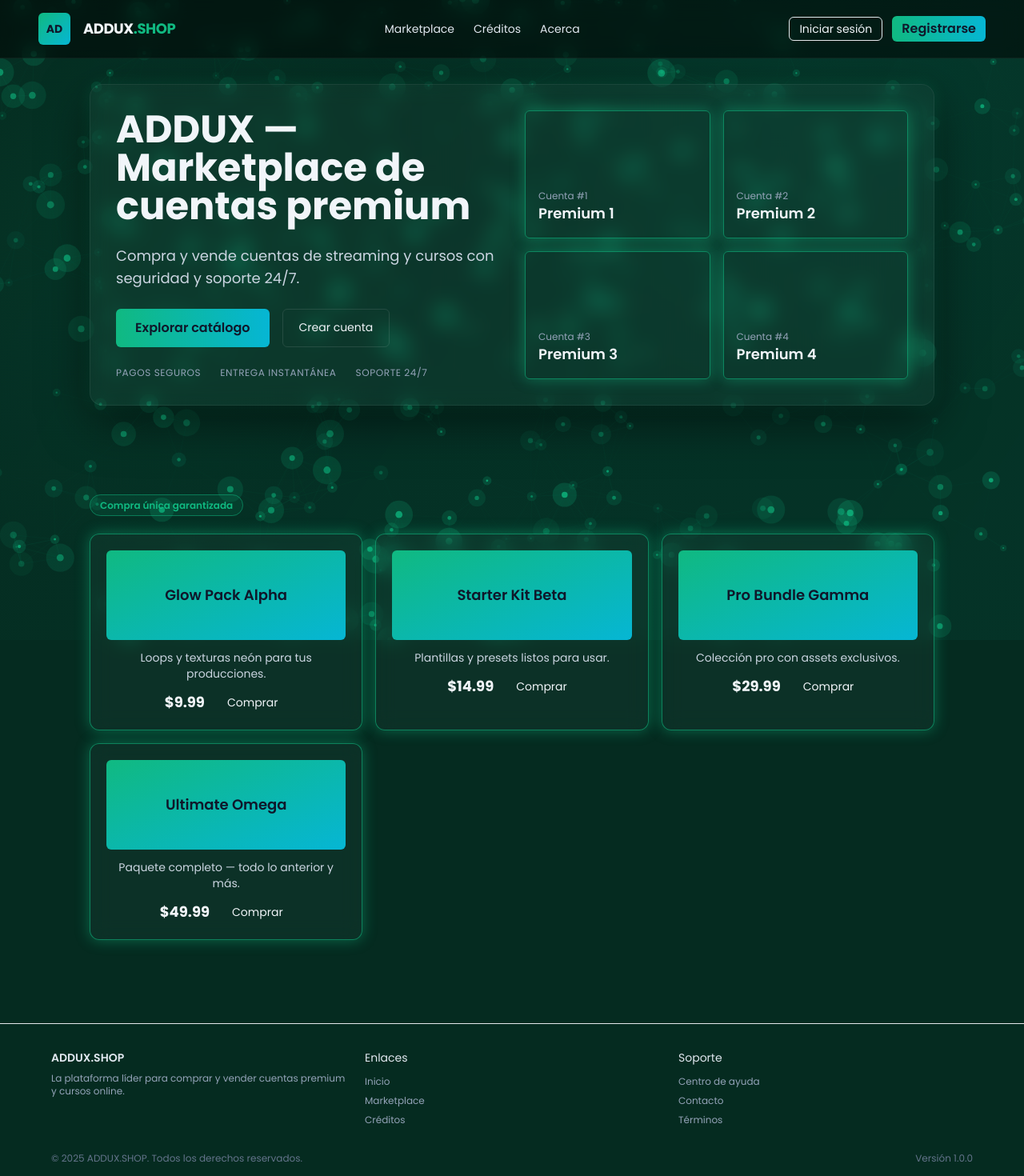
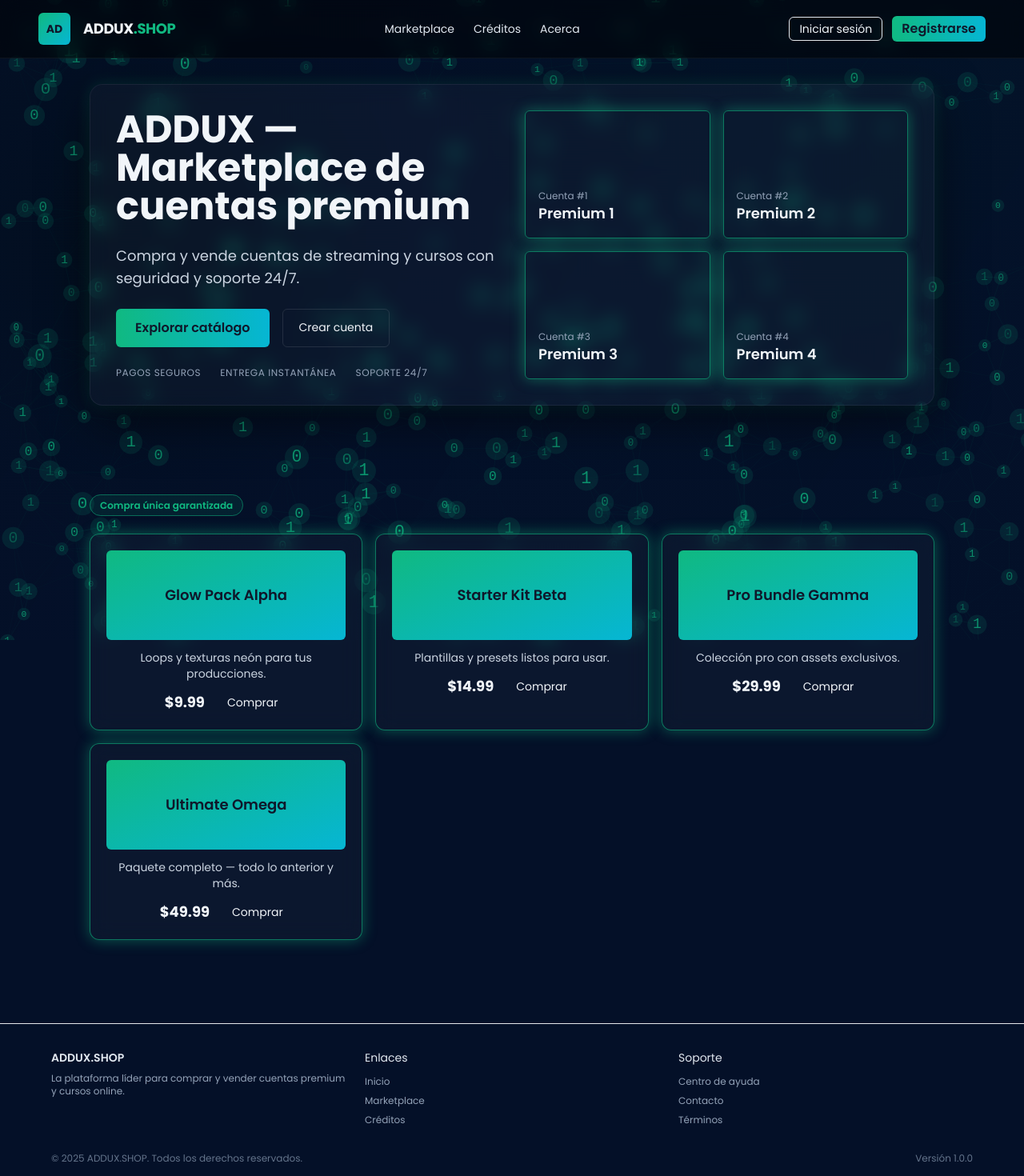
Before and after one commit to wilmer73964430/wilmerdev, a Next.js app in the folder frontend/: page / in a window 1280 px wide. Shown: the top 1470 px of the page at 80% size. Built offline with nearby package versions, Linux system fonts and the light colour scheme.

Commit message:
feat(frontend): add code-mode particles; enable code-mode in AppLayout (reduced density)

```diff
--- a/frontend/components/layout/AppLayout.tsx
+++ b/frontend/components/layout/AppLayout.tsx
@@ -11,7 +11,7 @@ export const AppLayout = ({ children }: { children: ReactNode }) => (
       <meta name="description" content="Marketplace para cuentas premium y cursos" />
     </Head>
     {/* Particle background sits behind content (reduced density) */}
-    <Particles density={0.0004} />
+    <Particles density={0.0004} mode="code" />
     <Header />
     <main className="relative px-6 md:px-12 py-8 max-w-6xl mx-auto space-y-8 z-10">{children}</main>
     <Footer />
--- a/frontend/components/ui/Particles.tsx
+++ b/frontend/components/ui/Particles.tsx
@@ -1,7 +1,7 @@
 "use client";
 import { useEffect, useRef } from 'react';
 
-export default function Particles({ density = 0.0009 }: { density?: number }) {
+export default function Particles({ density = 0.0009, mode = 'dots' }: { density?: number; mode?: 'dots' | 'code' | 'mask' }) {
   const ref = useRef<HTMLCanvasElement | null>(null);
   const rafRef = useRef<number | null>(null);
 
@@ -26,6 +26,7 @@ export default function Particles({ density = 0.0009 }: { density?: number }) {
       ctx.setTransform(dpr, 0, 0, dpr, 0, 0);
     }
 
+    const charSet = '01';
     const particles: {
       x: number;
       y: number;
@@ -33,6 +34,7 @@ export default function Particles({ density = 0.0009 }: { density?: number }) {
       vy: number;
       r: number;
       alpha: number;
+      char?: string;
     }[] = [];
 
     function initParticles() {
@@ -45,7 +47,7 @@ export default function Particles({ density = 0.0009 }: { density?: number }) {
 
     function createParticle() {
       const r = 1 + Math.random() * 3.5;
-      return {
+      const base = {
         x: Math.random() * width,
         y: Math.random() * height,
         vx: (Math.random() - 0.5) * 0.4,
@@ -53,16 +55,21 @@ export default function Particles({ density = 0.0009 }: { density?: number }) {
         r,
         alpha: 0.2 + Math.random() * 0.6
       };
+      if (mode === 'code') {
+        // downward drift for code rain
+        return { ...base, vx: (Math.random() - 0.3) * 0.2, vy: 0.4 + Math.random() * 0.6, char: charSet[Math.floor(Math.random() * charSet.length)] };
+      }
+      return base;
     }
 
     function step() {
       if (!ctx) return;
       ctx.clearRect(0, 0, width, height);
 
-      // subtle gradient background overlay to blend with existing green
+      // subtle gradient overlay (dark blue / navy) to blend with page background
       const g = ctx.createLinearGradient(0, 0, width, height);
-      g.addColorStop(0, 'rgba(5,43,32,0.12)');
-      g.addColorStop(1, 'rgba(6,182,150,0.06)');
+      g.addColorStop(0, 'rgba(4,16,40,0.18)');
+      g.addColorStop(1, 'rgba(6,28,52,0.08)');
       ctx.fillStyle = g;
       ctx.fillRect(0, 0, width, height);
 
@@ -72,11 +79,36 @@ export default function Particles({ density = 0.0009 }: { density?: number }) {
         p.x += p.vx;
         p.y += p.vy;
 
+        if (mode === 'code') {
+          // reset when falling out
+          if (p.y > height + 20) {
+            p.y = -10 - Math.random() * 100;
+            p.x = Math.random() * width;
+            p.char = charSet[Math.floor(Math.random() * charSet.length)];
+          }
+        } else {
           if (p.x < -10) p.x = width + 10;
           if (p.x > width + 10) p.x = -10;
           if (p.y < -10) p.y = height + 10;
           if (p.y > height + 10) p.y = -10;
+        }
 
+        if (mode === 'code') {
+          // draw matrix-like character
+          const fontSize = Math.max(10, p.r * 3 + 8);
+          ctx.font = `${fontSize}px monospace`;
+          ctx.textAlign = 'center';
+          ctx.textBaseline = 'middle';
+          ctx.fillStyle = `rgba(16,185,129, ${p.alpha})`;
+          ctx.fillText(p.char || '0', p.x, p.y);
+          // faint glow
+          ctx.globalAlpha = 0.12;
+          ctx.fillStyle = `rgba(16,185,129,1)`;
+          ctx.beginPath();
+          ctx.arc(p.x, p.y, fontSize * 0.7, 0, Math.PI * 2);
+          ctx.fill();
+          ctx.globalAlpha = 1;
+        } else {
           // glow circle
           ctx.beginPath();
           ctx.fillStyle = `rgba(16,185,129, ${p.alpha * 0.25})`;
@@ -87,6 +119,7 @@ export default function Particles({ density = 0.0009 }: { density?: number }) {
           ctx.fillStyle = `rgba(16,185,129, ${p.alpha})`;
           ctx.arc(p.x, p.y, p.r, 0, Math.PI * 2);
           ctx.fill();
+        }
       }
 
       // connection lines (short distance)
--- a/frontend/styles/globals.css
+++ b/frontend/styles/globals.css
@@ -7,9 +7,10 @@
 :root {
   color-scheme: dark;
   --neon-green: 16, 185, 129;
-  --bg-1: radial-gradient(circle at 10% 20%, rgba(var(--neon-green), 0.06), transparent 25%);
-  --bg-2: radial-gradient(circle at 80% 0%, rgba(6, 182, 150, 0.06), transparent 30%);
-  background: var(--bg-1), var(--bg-2), #052b20;
+  /* darker blue / black neon background */
+  --bg-1: radial-gradient(circle at 10% 20%, rgba(2,14,26,0.7), transparent 25%);
+  --bg-2: radial-gradient(circle at 80% 0%, rgba(3,22,40,0.6), transparent 30%);
+  background: var(--bg-1), var(--bg-2), #041028;
   color: #e6eef8;
 }
 
--- a/frontend/tailwind.config.js
+++ b/frontend/tailwind.config.js
@@ -5,7 +5,7 @@ module.exports = {
     extend: {
       colors: {
         primary: {
-          DEFAULT: '#052b20',
+          DEFAULT: '#041028',
           50: '#f3fbf7',
           100: '#e6f7ee',
           200: '#cff2dd',
```
Also changed, not shown: 1 other file (tests, documents, lock files or other folders). Lines whose indentation alone changed are shown as unchanged.
